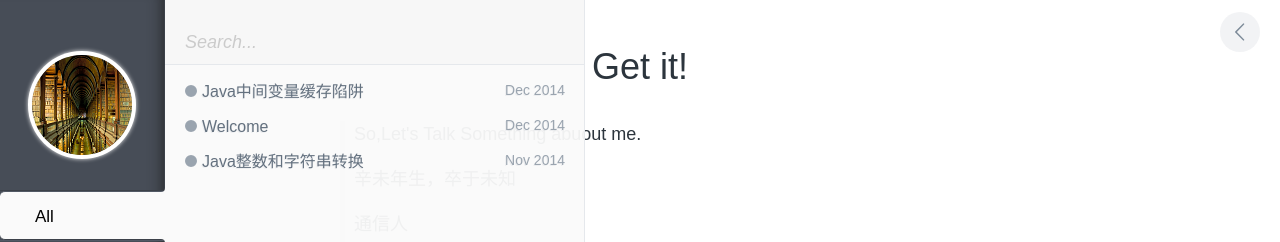
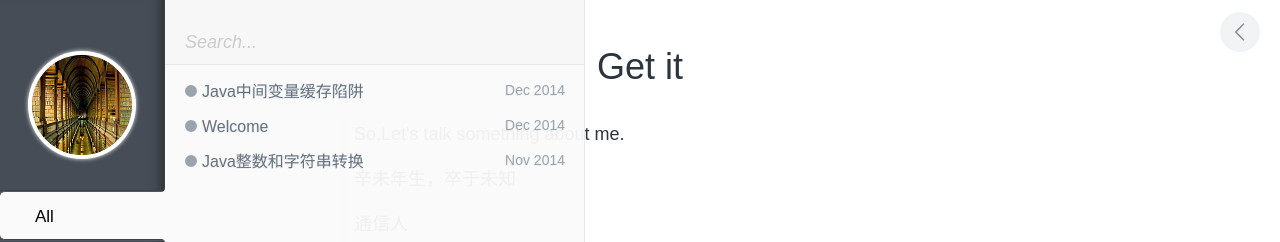
Before and after one commit to enlipan/enlipan.github.io, a Jekyll site: the page built from index.html, in a window 1280 px wide. Shown: the top 242 px of the page. Built offline with Jekyll 4.4.1, drawn with Linux system fonts in a browser that asks for light colours.

Commit message:
Update index.html
fixs  about

```diff
--- a/index.html
+++ b/index.html
@@ -4,9 +4,9 @@ title: ITlipan
 ---
 
 <article id="post__content">
-  <h1 id="post__title" align="center">Get it!</h1>
+  <h1 id="post__title" align="center">Get it</h1>
   <blockquote>
-  <p> So,Let's Talk Something abuout me.</p>
+  <p> So,Let's talk something about me.</p>
   <p>辛未年生，卒于未知</p>
   <p>通信人</p>
   <p>从业互联网</p>
```
